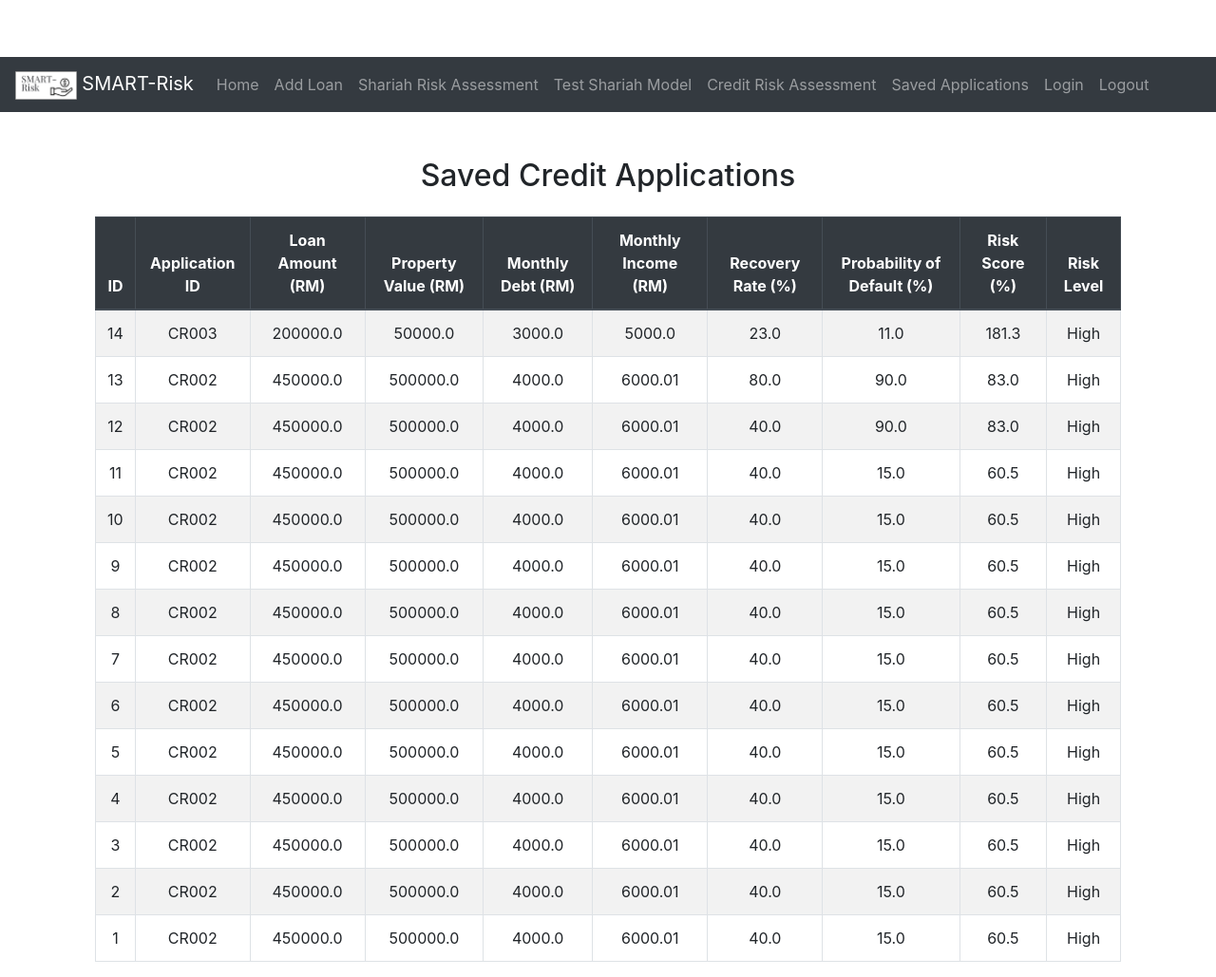
After one commit to DanIsWorkingNow/Smart-Risk, a Flask app: page /credit-applications in a window 1280 px wide. The commit adds this page. Shown: the whole page at 95% size. Run offline with Flask 3, Linux system fonts and the light colour scheme; a user stored in the database is signed in; some libraries are stand-ins or nearby versions.

Commit message:
Implement credit risk assessment feature with calculation logic and UI integration

```diff
--- a/app.py
+++ b/app.py
@@ -3,6 +3,8 @@ from flask_sqlalchemy import SQLAlchemy
 from datetime import datetime
 from functools import wraps
 from transformers import AutoTokenizer, AutoModelForSequenceClassification
+from credit_risk import calculate_credit_risk
+
 import torch
 
 app = Flask(__name__)
@@ -15,6 +17,7 @@ db = SQLAlchemy(app)
 # Load the custom FinBERT model and tokenizer globally
 tokenizer = AutoTokenizer.from_pretrained("KaidoKirito/shariahfin")
 model = AutoModelForSequenceClassification.from_pretrained("KaidoKirito/shariahfin")
+
 
 # 1) Create a User model for login credentials
 class User(db.Model):
@@ -38,6 +41,21 @@ class Loan(db.Model):
 
     def __repr__(self):
         return f'<Loan {self.id} - {self.customer_name}>'
+
+#Database model for scoring credit
+class CreditApplication(db.Model):
+    id = db.Column(db.Integer, primary_key=True)
+    application_id = db.Column(db.String(100), nullable=False)
+    loan_amount = db.Column(db.Float, nullable=False)
+    property_value = db.Column(db.Float, nullable=False)
+    monthly_debt = db.Column(db.Float, nullable=False)
+    monthly_income = db.Column(db.Float, nullable=False)
+    recovery_rate = db.Column(db.Float, nullable=False)
+    probability_of_default = db.Column(db.Float, nullable=False)
+    risk_score = db.Column(db.Float, nullable=False)
+    risk_level = db.Column(db.String(20), nullable=False)
+
+
 
     # 3) Optional: A decorator to require login on certain routes
 def login_required(f):
@@ -220,3 +238,78 @@ def delete_loan(loan_id):
 
 if __name__ == '__main__':
     app.run(debug=True)
+
+
+
+
+#Credit risk logic
+@app.route('/credit-risk', methods=['GET', 'POST'])
+@login_required
+def credit_risk_page():
+    results = None
+    risk_level = None
+    risk_score = None
+
+    if request.method == 'POST':
+        action = request.form.get('action')  # 'analyze' or 'save'
+
+        # Get form values
+        application_id = request.form['application_id']
+        loan_amount = float(request.form['loan_amount'])
+        property_value = float(request.form['property_value'])
+        monthly_debt = float(request.form['monthly_debt'])
+        monthly_income = float(request.form['monthly_income'])
+        recovery_rate = float(request.form['recovery_rate']) / 100
+        probability_of_default = float(request.form['probability_of_default']) / 100
+
+        # Perform credit risk calculations
+        results = calculate_credit_risk(
+            loan_amount, property_value, monthly_debt,
+            monthly_income, recovery_rate, probability_of_default * 100
+        )
+
+        ltv = results['Loan-to-Value (LTV %)']
+        dti = results['Debt-to-Income (DTI %)']
+        pd = probability_of_default * 100
+
+        risk_score = (ltv * 0.4) + (dti * 0.3) + (pd * 0.3)
+
+        if risk_score < 30:
+            risk_level = 'Low'
+        elif 30 <= risk_score < 60:
+            risk_level = 'Medium'
+        else:
+            risk_level = 'High'
+
+        # If action is 'save', then save into database
+        if action == 'save':
+            new_application = CreditApplication(
+                application_id=application_id,
+                loan_amount=loan_amount,
+                property_value=property_value,
+                monthly_debt=monthly_debt,
+                monthly_income=monthly_income,
+                recovery_rate=recovery_rate * 100,
+                probability_of_default=probability_of_default * 100,
+                risk_score=risk_score,
+                risk_level=risk_level
+            )
+            db.session.add(new_application)
+            db.session.commit()
+            flash('Credit application saved successfully!', 'success')
+            return redirect(url_for('credit_applications'))  # redirect to saved page
+
+    return render_template('credit_risks.html', results=results, risk_level=risk_level, risk_score=risk_score)
+
+
+@app.route('/credit-applications')
+@login_required  # Ensure only logged-in users can access
+def credit_applications():
+    applications = CreditApplication.query.order_by(CreditApplication.id.desc()).all()
+    return render_template('credit_applications.html', applications=applications)
+
+
+if __name__ == '__main__':
+    with app.app_context():
+        db.create_all()  # <-- Add this line
+    app.run(debug=True)
--- a/templates/base.html
+++ b/templates/base.html
@@ -7,6 +7,8 @@
     <link rel="stylesheet" href="{{ url_for('static', filename='main.css') }}">
     <!-- Optionally include Bootstrap CDN -->
     <link rel="stylesheet" href="https://stackpath.bootstrapcdn.com/bootstrap/4.5.2/css/bootstrap.min.css">
+    <link rel="stylesheet" href="{{ url_for('static', filename='styles.css') }}">
+
   </head>
   <body>
     <!-- Navigation Bar -->
@@ -33,6 +35,17 @@
         <li class="nav-item {% if request.endpoint == 'test_shariah_model' %}active{% endif %}">
           <a class="nav-link" href="{{ url_for('test_shariah_model') }}">Test Shariah Model</a>
         </li>
+
+        <li class="nav-item {% if request.endpoint == 'credit_risk_page' %}active{% endif %}">
+          <a class="nav-link" href="{{ url_for('credit_risk_page') }}">Credit Risk Assessment</a>
+        </li>
+
+        <li class="nav-item">
+          <a class="nav-link" href="{{ url_for('credit_applications') }}">Saved Applications</a>
+        </li>
+
+
+
 
            <!-- Add these new items for login/logout -->
       <li class="nav-item">
--- /dev/null
+++ b/templates/credit_applications.html
@@ -0,0 +1,45 @@
+{% extends 'base.html' %}
+
+{% block title %}Saved Credit Applications{% endblock %}
+
+{% block content %}
+<div class="container mt-5">
+    <h2 class="text-center mb-4">Saved Credit Applications</h2>
+    {% if applications %}
+        <table class="table table-bordered table-striped">
+            <thead class="thead-dark">
+                <tr>
+                    <th>ID</th>
+                    <th>Application ID</th>
+                    <th>Loan Amount (RM)</th>
+                    <th>Property Value (RM)</th>
+                    <th>Monthly Debt (RM)</th>
+                    <th>Monthly Income (RM)</th>
+                    <th>Recovery Rate (%)</th>
+                    <th>Probability of Default (%)</th>
+                    <th>Risk Score (%)</th>
+                    <th>Risk Level</th>
+                </tr>
+            </thead>
+            <tbody>
+                {% for app in applications %}
+                <tr>
+                    <td>{{ app.id }}</td>
+                    <td>{{ app.application_id }}</td>
+                    <td>{{ app.loan_amount }}</td>
+                    <td>{{ app.property_value }}</td>
+                    <td>{{ app.monthly_debt }}</td>
+                    <td>{{ app.monthly_income }}</td>
+                    <td>{{ app.recovery_rate }}</td>
+                    <td>{{ app.probability_of_default }}</td>
+                    <td>{{ app.risk_score | round(2) }}</td>
+                    <td>{{ app.risk_level }}</td>
+                </tr>
+                {% endfor %}
+            </tbody>
+        </table>
+    {% else %}
+        <p class="text-center">No credit applications found yet.</p>
+    {% endif %}
+</div>
+{% endblock %}
--- a/templates/credit_risk.html
+++ b/templates/credit_risk.html
@@ -39,7 +39,8 @@
 
     <!-- Buttons -->
     <button type="submit" class="btn btn-primary">CALCULATE</button>
-    <button type="button" class="btn btn-secondary" onclick="location.href='{{ url_for('index') }}'">CANCEL</button>
+    <a class="btn btn-secondary" href="{{ url_for('index') }}">CANCEL</a>
+
   </form>
 </div>
 {% endblock %}
```
Also changed, not shown: credit_risk.py (added, +25 -0 lines), model/calculation/credit_risk.py (added, +25 -0 lines), templates/credit_risks.html (added, +148 -0 lines), instance/loans.db, 1 other file.
